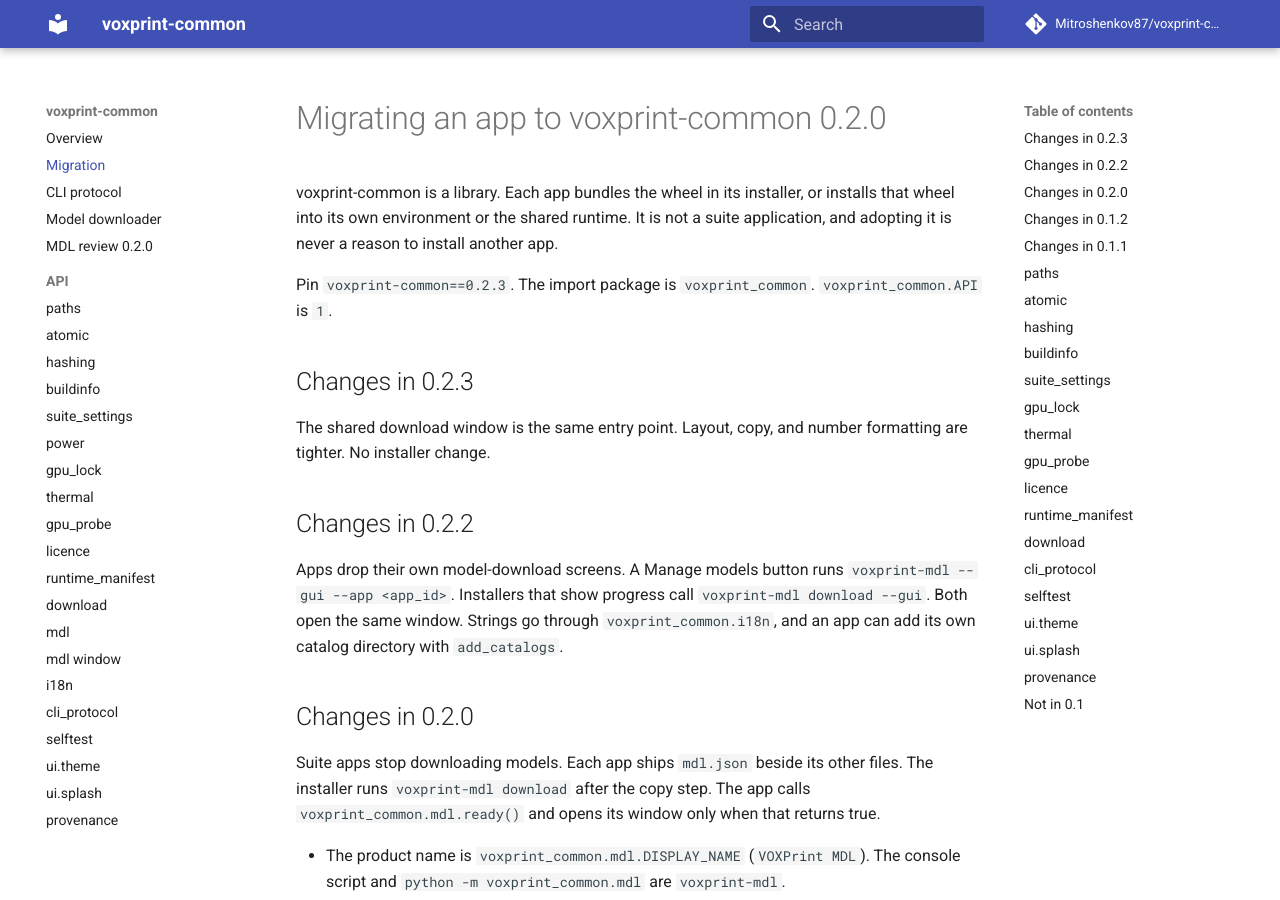
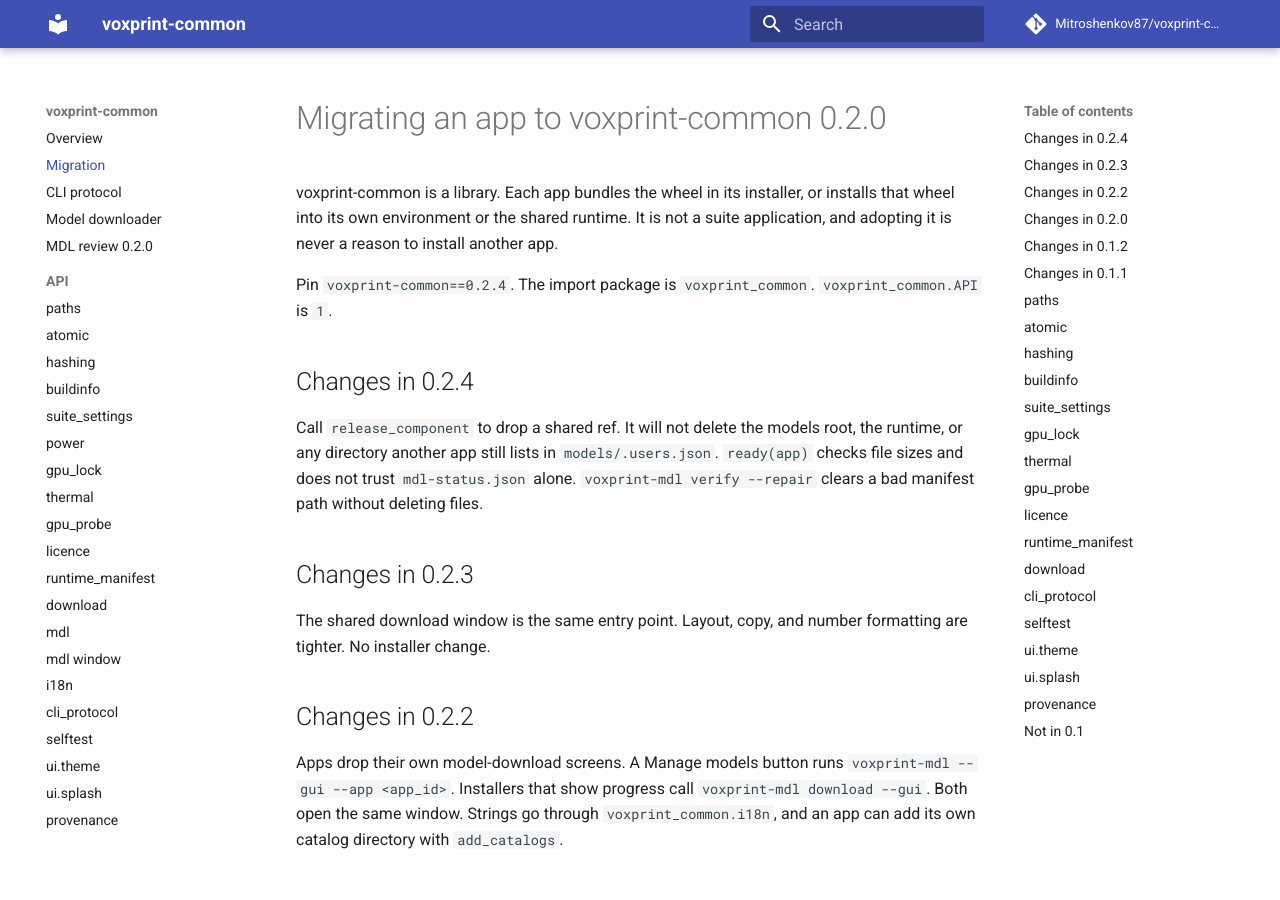
Before and after one commit to Mitroshenkov87/voxprint-common, an MkDocs documentation site: the page built from docs/migration.md, in a window 1280 px wide and 900 px high. Built offline with MkDocs 1.6.1 and Material for MkDocs 9.7.7, drawn with Linux system fonts in a browser that asks for light colours; comment, search, counter and statistics services are not loaded.

Commit message:
Release 0.2.4, codename Malkhut.
Record the safety fix: protected paths, a users-file check before delete, and a disk check before ready().

Co-authored-by: Aleksandr Mitroshenkov <Mitroshenkov87@users.noreply.github.com>

```diff
--- a/BUILD.json
+++ b/BUILD.json
@@ -1,8 +1,8 @@
 {
   "app": "voxprint-common",
-  "version": "0.2.3",
+  "version": "0.2.4",
   "rc": null,
   "build": 1,
-  "codename": "Hod",
+  "codename": "Malkhut",
   "offset": 0
 }
--- a/MIGRATION.md
+++ b/MIGRATION.md
@@ -2,7 +2,11 @@
 
 voxprint-common is a library. Each app bundles the wheel in its installer, or installs that wheel into its own environment or the shared runtime. It is not a suite application, and adopting it is never a reason to install another app.
 
-Pin `voxprint-common==0.2.3`. The import package is `voxprint_common`. `voxprint_common.API` is `1`.
+Pin `voxprint-common==0.2.4`. The import package is `voxprint_common`. `voxprint_common.API` is `1`.
+
+## Changes in 0.2.4
+
+Call `release_component` to drop a shared ref. It will not delete the models root, the runtime, or any directory another app still lists in `models/.users.json`. `ready(app)` checks file sizes and does not trust `mdl-status.json` alone. `voxprint-mdl verify --repair` clears a bad manifest path without deleting files.
 
 ## Changes in 0.2.3
 
--- a/pyproject.toml
+++ b/pyproject.toml
@@ -4,7 +4,7 @@ build-backend = "hatchling.build"
 
 [project]
 name = "voxprint-common"
-version = "0.2.3"
+version = "0.2.4"
 description = "Shared Python library for the Voxprint AI Media Suite."
 readme = "README.md"
 requires-python = ">=3.14"
--- a/src/voxprint_common/__init__.py
+++ b/src/voxprint_common/__init__.py
@@ -9,7 +9,7 @@ this package does not load Qt and does not touch the network or the disk.
 
 from __future__ import annotations
 
-__version__ = "0.2.3"
+__version__ = "0.2.4"
 API = 1
 
 __all__ = ["API", "__version__"]
```
Also changed, not shown: CHANGELOG.md (+6 -0 lines), README.md (+2 -2 lines), docs/index.md (+1 -1 lines), docs/mdl.md (+6 -0 lines).
